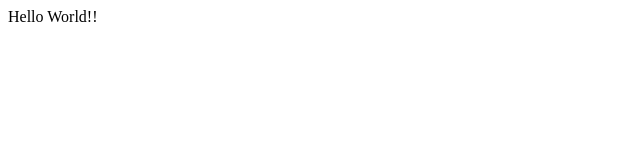
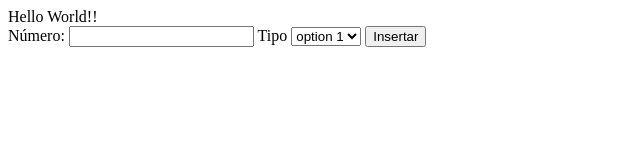
Before and after one commit to mariamunnoz/mariamunnoz.github.io, a plain HTML site: page index.html in a window 1280 px wide. Shown: the whole page, without its empty margins (0-640 px from the left). Drawn offline with Linux system fonts and the light colour scheme.

Commit message:
Update index.html

```diff
--- a/index.html
+++ b/index.html
@@ -10,5 +10,16 @@
   <div>
     Hello World!!
   </div>
+    <label for="input">Número: </label><input type="text" id="input"/>
+    <label for="options">Tipo</label>
+  <select id="options">
+      <option>option 1</option>
+      <option>option 2</option>
+      <option>option 3</option>
+      <option>option 4</option>
+      <option>option 5</option>
+    </select>
+    <button>Insertar</button>
+  </div>
 </body>
 </html>
```
